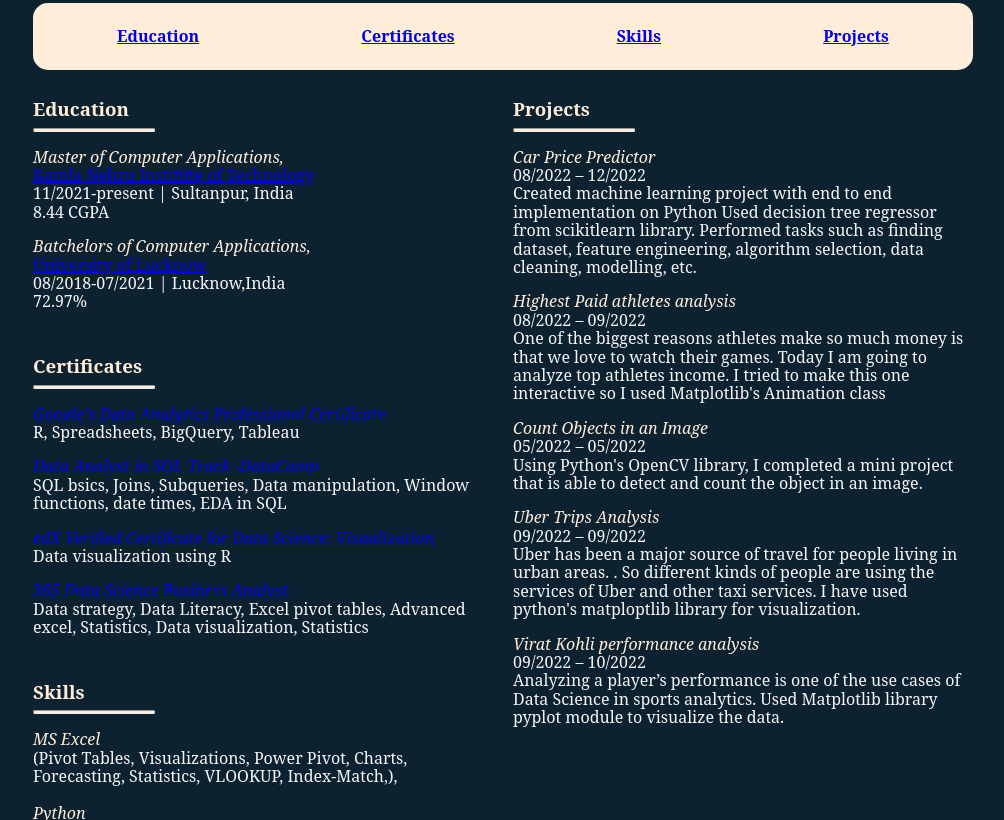
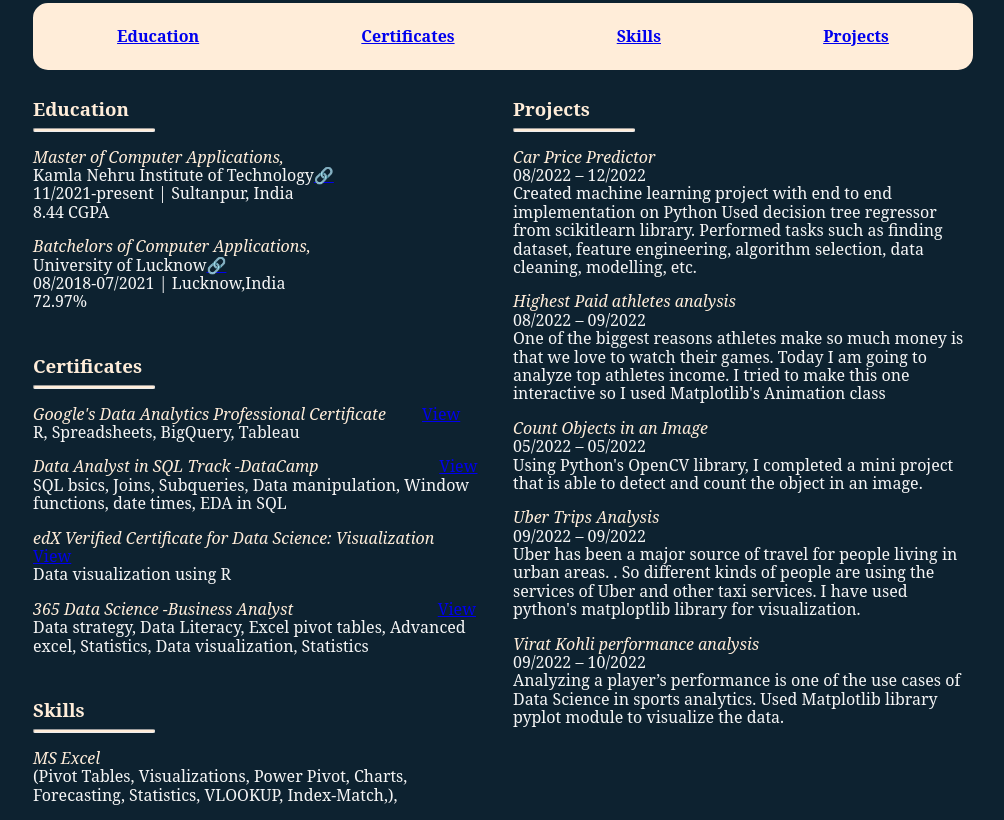
Before and after one commit to hashimali179/hashim-in-data, a website built with Vite: page index.html in a window 1280 px wide. Shown: the part 500-1320 px from the top of the page, without its empty margins (137-1141 px from the left). Built offline with nearby package versions, Linux system fonts and the light colour scheme; files whose address does not match are found by name; a web font is replaced by a local one.

Commit message:
links update

```diff
--- a/index.html
+++ b/index.html
@@ -30,13 +30,13 @@
                 <hr>
                 <p>
                     <span id="italic">Master of Computer Applications,</span> <br>
-                    <a href="https://www.knit.ac.in/" target="_blank">Kamla Nehru Institute of Technology</a> <br>
+                    Kamla Nehru Institute of Technology<a href="https://www.knit.ac.in/" target="_blank">🔗</a> <br>
                     11/2021-present | Sultanpur, India <br>
                     8.44 CGPA
                 </p>
                 <p>
                     <span id="italic">Batchelors of Computer Applications,</span> <br>
-                    <a href="https://www.lkouniv.ac.in/" target="_blank">University of Lucknow</a> <br>
+                    University of Lucknow<a href="https://www.lkouniv.ac.in/" target="_blank">🔗</a> <br>
                     08/2018-07/2021 | Lucknow,India <br>
                     72.97%
                 </p>
@@ -44,21 +44,21 @@
                 <h3 id='certi'>Certificates</h3>
                 <hr>
                 <p>
-                    <span id="italic"><a href="https://www.coursera.org/account/accomplishments/specialization/certificate/FSLH39DXLEMC" target="_blank"> Google's Data Analytics Professional Certificate</a></span> <br>
+                    <span id="italic">Google's Data Analytics Professional Certificate &emsp;&emsp;</span><a href="https://www.coursera.org/account/accomplishments/specialization/certificate/FSLH39DXLEMC" target="_blank">View</a> <br>
                     R, Spreadsheets, BigQuery, Tableau
                 </p>
                 <p>
-                    <span id="italic"><a href="https://www.datacamp.com/statement-of-accomplishment/track/d927b9fcd75c973d5ee896dd4b04535eb6b84cbb" target="_blank">Data Analyst in SQL Track -DataCamp</a></span> <br>
+                    <span id="italic">Data Analyst in SQL Track -DataCamp &emsp; &emsp;&emsp;&emsp;&emsp; &ensp;&emsp;</span> <a href="https://www.datacamp.com/statement-of-accomplishment/track/d927b9fcd75c973d5ee896dd4b04535eb6b84cbb" target="_blank">View</a><br>
                     SQL bsics, Joins, Subqueries, Data
                     manipulation, Window functions, date times,
                     EDA in SQL
                 </p>
                 <p>
-                    <span id="italic"><a href="https://courses.edx.org/certificates/bc292f6885e64d4f929047fea7f7f136" target="_blank"> edX Verified Certificate for Data Science: Visualization</a></span> <br>
+                    <span id="italic"> edX Verified Certificate for Data Science: Visualization &emsp;&emsp;&ensp;</span> <a href="https://courses.edx.org/certificates/bc292f6885e64d4f929047fea7f7f136" target="_blank">View</a> <br>
                     Data visualization using R
                 </p>
                 <p>
-                    <span id="italic"><a href="https://learn.365datascience.com/certificates/DD-F3DC78ED4B/">365 Data Science Business Analyst </a></span> <br>
+                    <span id="italic">365 Data Science -Business Analyst &emsp;&emsp;&emsp;&emsp;&emsp;&emsp;&ensp;&emsp;&emsp;</span> <a href="https://learn.365datascience.com/certificates/DD-F3DC78ED4B/">View </a><br>
                     Data strategy, Data Literacy, Excel pivot tables,
                     Advanced excel, Statistics, Data visualization,
                     Statistics
```
